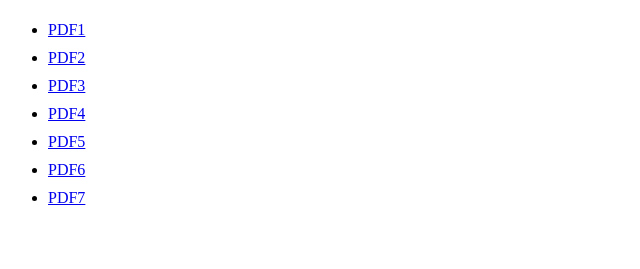
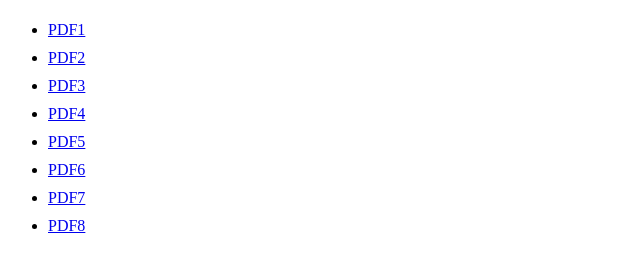
Before and after one commit to supriya-afour/secure_docs, a website: page index.html in a window 1280 px wide. Shown: the part 59-328 px from the top of the page, without its empty margins (0-640 px from the left). Drawn offline with Linux system fonts and the light colour scheme.

Commit message:
added pdf8

```diff
--- a/index.html
+++ b/index.html
@@ -40,6 +40,9 @@
         <li>
           <a href="docs/pdf4.pdf">Pdf7</a>
         </li>
+        <li>
+          <a href="docs/pdf4.pdf">Pdf8</a>
+        </li>
       </ul>
     </div>
 </body>
```
